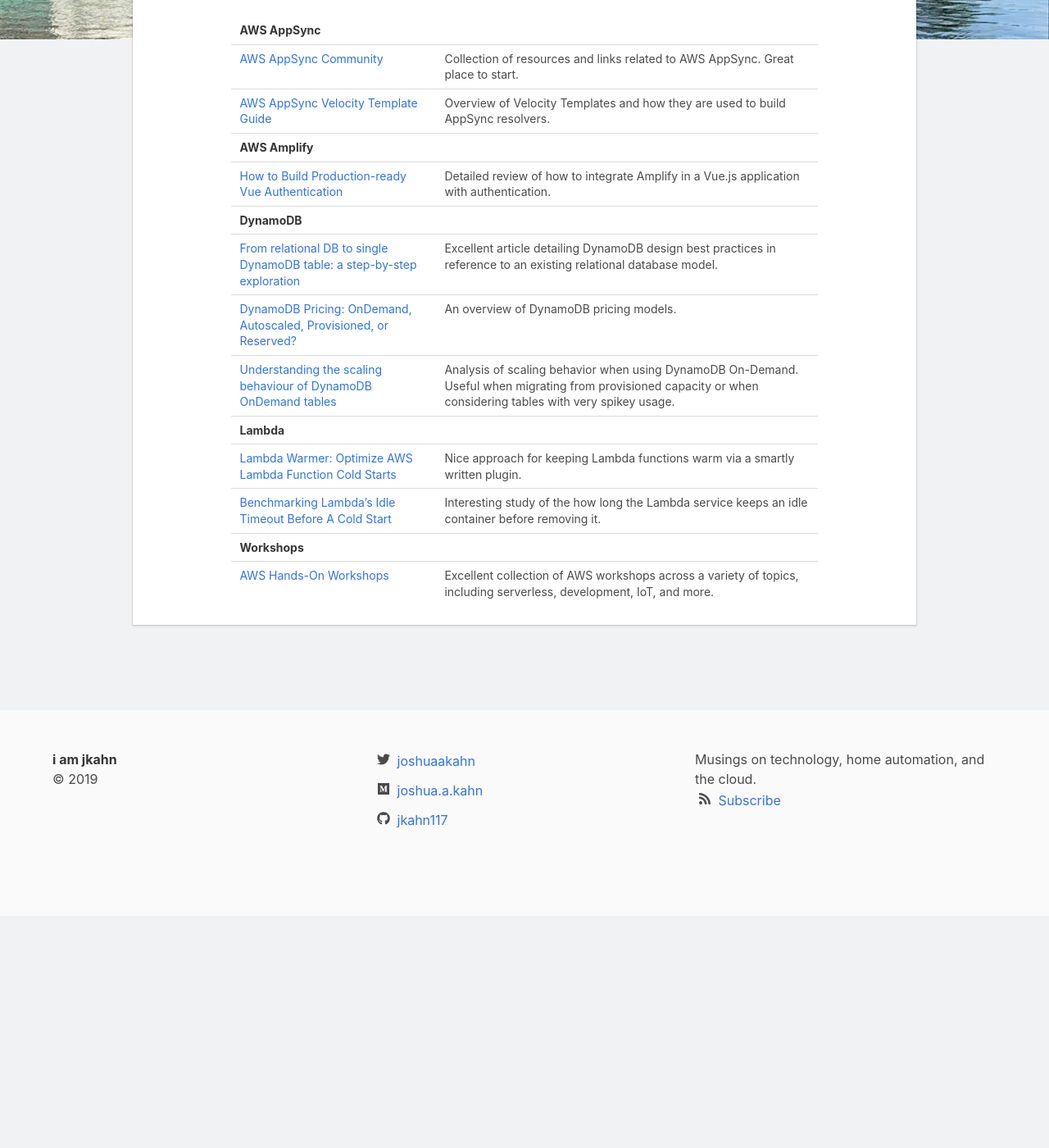
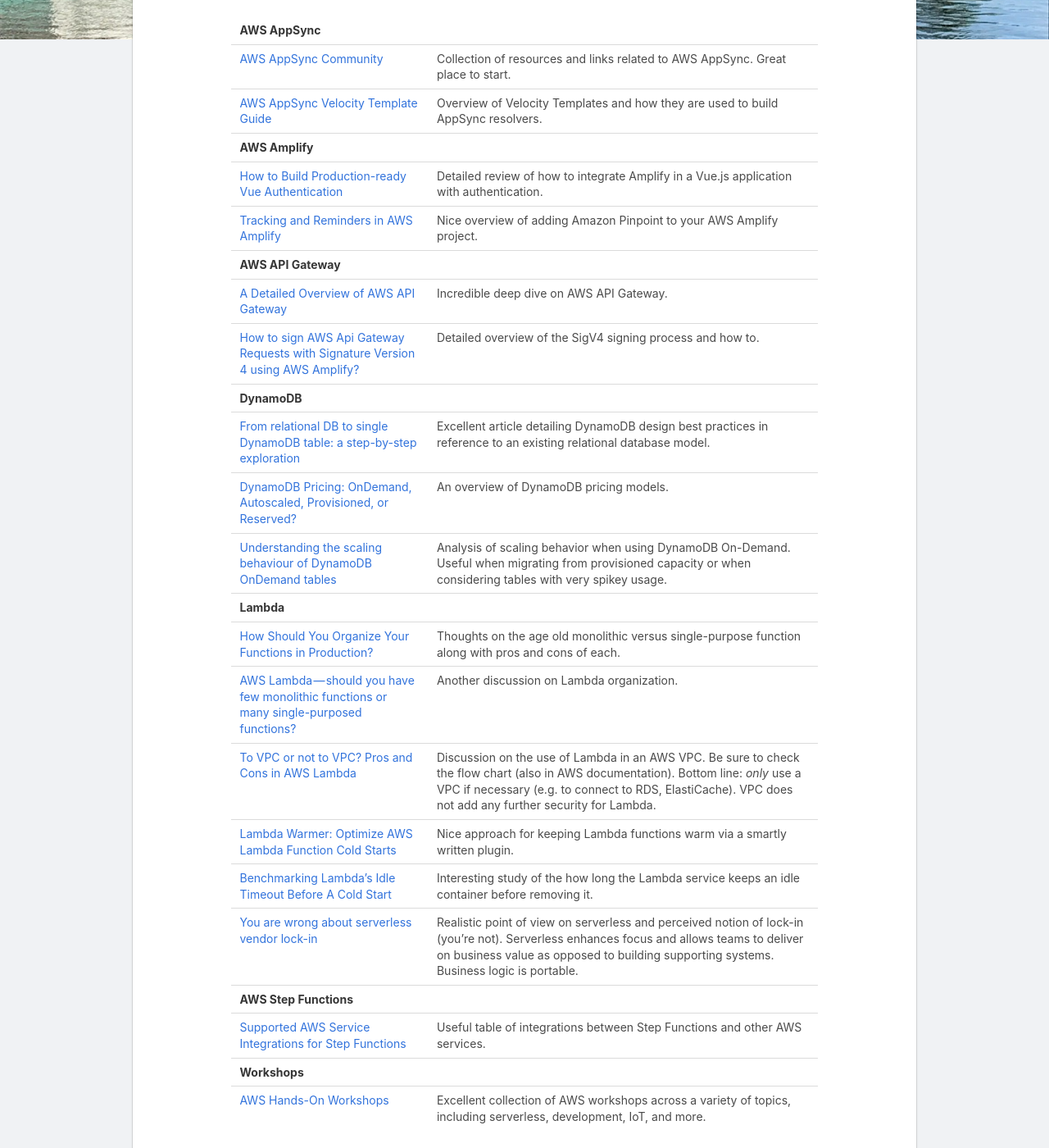
Before and after one commit to jkahn117/iamjkahn-blog, a Jekyll site: the page built from aws-resources.md, in a window 1280 px wide and 1400 px high, scrolled down 536 px. Shown: the whole window at 82% size. Built offline with Jekyll 4.4.1, drawn with Linux system fonts in a browser that asks for light colours; nearby versions of some CDN libraries; before the commit the page ends 1653 px from its top, so only the background shows below that.

Commit message:
Add new resources

```diff
--- a/aws-resources.md
+++ b/aws-resources.md
@@ -12,12 +12,22 @@ A selection of my favorite AWS resources on various topics...
 | [AWS AppSync Velocity Template Guide](https://medium.com/@gerard.sans/aws-appsync-velocity-templates-guide-55b9d2bff053) | Overview of Velocity Templates and how they are used to build AppSync resolvers. |
 | **AWS Amplify** |
 | [How to Build Production-ready Vue Authentication](https://dev.to/dabit3/how-to-build-production-ready-vue-authentication-23mk) | Detailed review of how to integrate Amplify in a Vue.js application with authentication. |
+| [Tracking and Reminders in AWS Amplify](https://geromekevin.com/tracking-and-email-reminders-in-aws-amplify/) | Nice overview of adding Amazon Pinpoint to your AWS Amplify project. |
+| **AWS API Gateway** |
+| [A Detailed Overview of AWS API Gateway](https://www.alexdebrie.com/posts/api-gateway-elements/) | Incredible deep dive on AWS API Gateway. |
+| [How to sign AWS Api Gateway Requests with Signature Version 4 using AWS Amplify?](https://jun711.github.io/aws/how-to-sign-api-gateway-requests-with-signature-version-4-using-aws-amplify/) | Detailed overview of the SigV4 signing process and how to. |
 | **DynamoDB** |
 | [From relational DB to single DynamoDB table: a step-by-step exploration](https://www.trek10.com/blog/dynamodb-single-table-relational-modeling/) | Excellent article detailing DynamoDB design best practices in reference to an existing relational database model. |
 | [DynamoDB Pricing: OnDemand, Autoscaled, Provisioned, or Reserved?](https://www.trek10.com/blog/findev-dynamodb-pricing-analysis/) | An overview of DynamoDB pricing models. |
 | [Understanding the scaling behaviour of DynamoDB OnDemand tables](https://theburningmonk.com/2019/03/understanding-the-scaling-behaviour-of-dynamodb-ondemand-tables/) | Analysis of scaling behavior when using DynamoDB On-Demand. Useful when migrating from provisioned capacity or when considering tables with very spikey usage. |
 | **Lambda** |
+| [How Should You Organize Your Functions in Production?](https://epsagon.com/blog/how-should-you-organize-your-functions-in-roduction/) | Thoughts on the age old monolithic versus single-purpose function along with pros and cons of each. |
+| [AWS Lambda — should you have few monolithic functions or many single-purposed functions?](https://hackernoon.com/aws-lambda-should-you-have-few-monolithic-functions-or-many-single-purposed-functions-8c3872d4338f) | Another discussion on Lambda organization. |
+| [To VPC or not to VPC? Pros and Cons in AWS Lambda](https://lumigo.io/blog/to-vpc-or-not-to-vpc-in-aws-lambda/) | Discussion on the use of Lambda in an AWS VPC. Be sure to check the flow chart (also in AWS documentation). Bottom line: *only* use a VPC if necessary (e.g. to connect to RDS, ElastiCache). VPC does not add any further security for Lambda. |
 | [Lambda Warmer: Optimize AWS Lambda Function Cold Starts](https://www.jeremydaly.com/lambda-warmer-optimize-aws-lambda-function-cold-starts/) | Nice approach for keeping Lambda functions warm via a smartly written plugin. |
 | [Benchmarking Lambda’s Idle Timeout Before A Cold Start](https://kevinslin.com/aws/lambda_cold_start_idle/) | Interesting study of the how long the Lambda service keeps an idle container before removing it. |
+| [You are wrong about serverless vendor lock-in](https://lumigo.io/blog/you-are-wrong-about-serverless-vendor-lock-in/) | Realistic point of view on serverless and perceived notion of lock-in (you're not). Serverless enhances focus and allows teams to deliver on business value as opposed to building supporting systems. Business logic is portable. |
+| **AWS Step Functions** |
+| [Supported AWS Service Integrations for Step Functions](https://docs.aws.amazon.com/step-functions/latest/dg/connect-supported-services.html) | Useful table of integrations between Step Functions and other AWS services. |
 | **Workshops** |
 | [AWS Hands-On Workshops](https://github.com/angelarw/aws-hands-on-workshops) | Excellent collection of AWS workshops across a variety of topics, including serverless, development, IoT, and more. |
```
